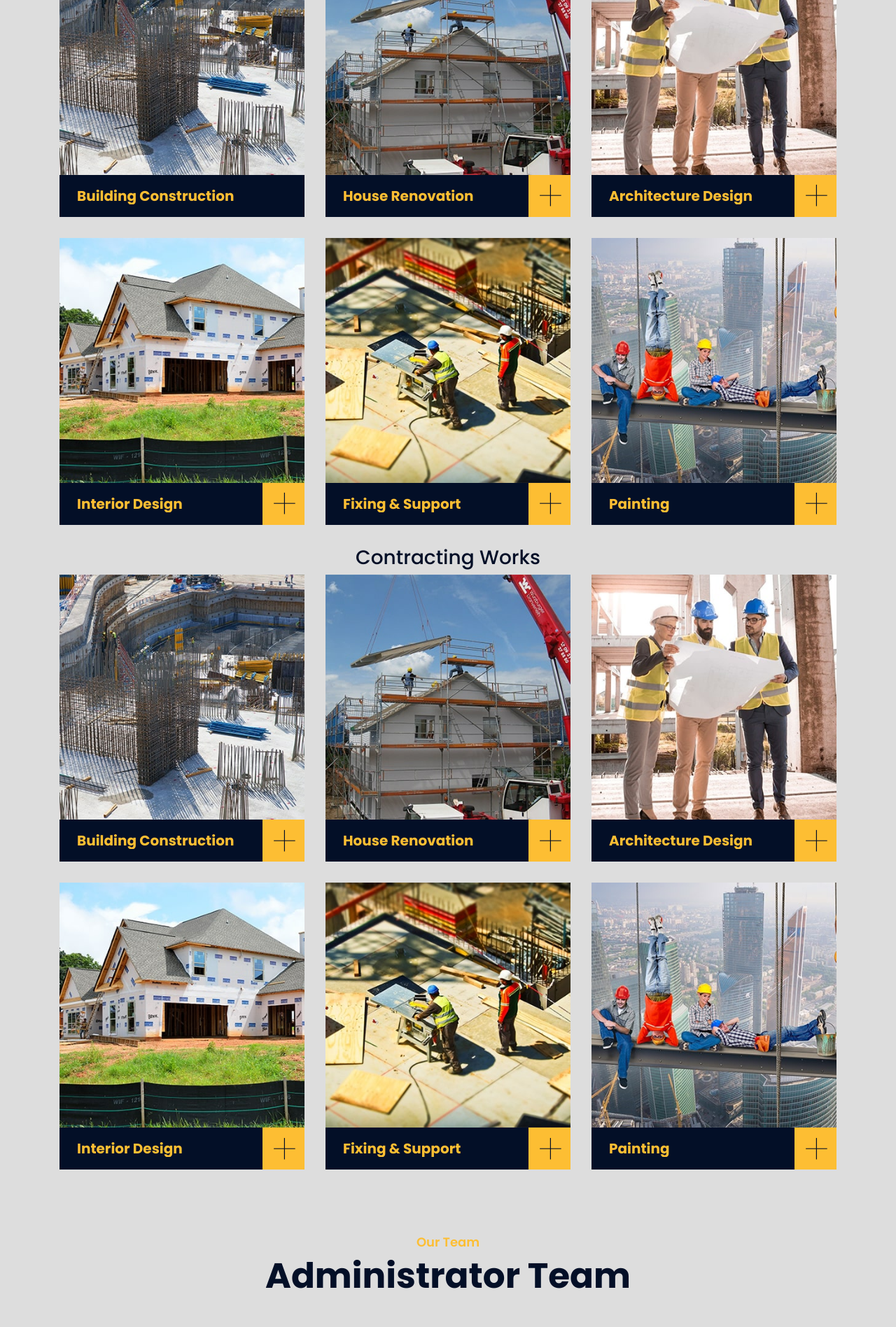
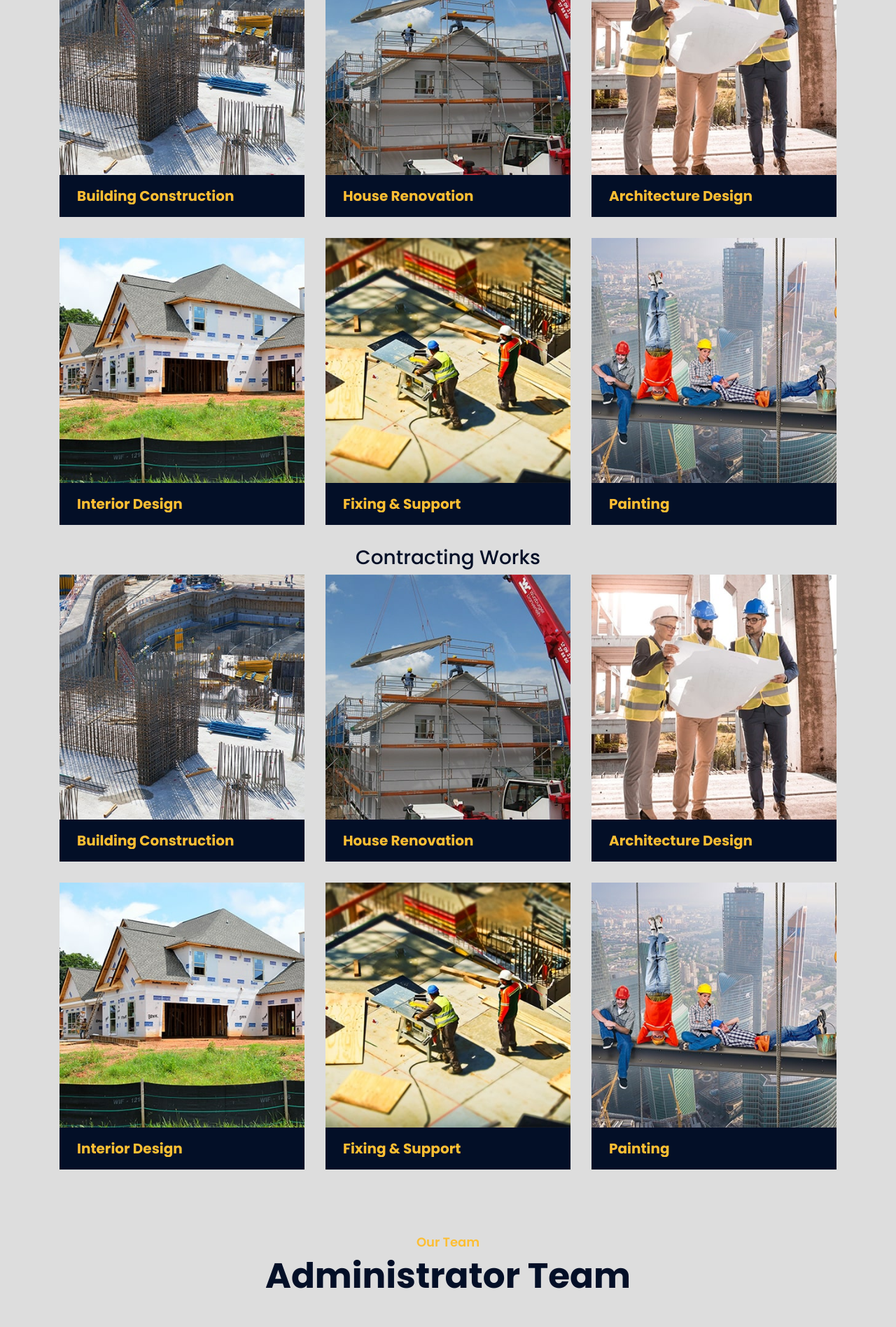
Before and after one commit to sharifkhanshuvo/great-_effort_uae, a Django app: page / in a window 1280 px wide. Shown: the part 2302-4198 px from the top of the page at 70% size. Run offline with Django 3.2, Linux system fonts and the light colour scheme; some libraries are stand-ins or nearby versions.

Commit message:
updated template

```diff
--- a/templates/includes/home/service.html
+++ b/templates/includes/home/service.html
@@ -41,7 +41,7 @@
                     </div>
                     <div class="service-text">
                         <h3>House Renovation</h3>
-                        <a class="btn" href="{% static 'img/service-2.jpg' %}"  data-lightbox="service">+</a>
+                        <!-- <a class="btn" href="{% static 'img/service-2.jpg' %}"  data-lightbox="service">+</a> -->
                     </div>
                 </div>
             </div>
@@ -57,7 +57,7 @@
                     </div>
                     <div class="service-text">
                         <h3>Architecture Design</h3>
-                        <a class="btn" href="{% static 'img/service-3.jpg' %}"  data-lightbox="service">+</a>
+                        <!-- <a class="btn" href="{% static 'img/service-3.jpg' %}"  data-lightbox="service">+</a> -->
                     </div>
                 </div>
             </div>
@@ -73,7 +73,7 @@
                     </div>
                     <div class="service-text">
                         <h3>Interior Design</h3>
-                        <a class="btn" href="{% static 'img/service-4.jpg' %}"  data-lightbox="service">+</a>
+                        <!-- <a class="btn" href="{% static 'img/service-4.jpg' %}"  data-lightbox="service">+</a> -->
                     </div>
                 </div>
             </div>
@@ -89,7 +89,7 @@
                     </div>
                     <div class="service-text">
                         <h3>Fixing & Support</h3>
-                        <a class="btn" href="{% static 'img/service-5.jpg' %}"  data-lightbox="service">+</a>
+                        <!-- <a class="btn" href="{% static 'img/service-5.jpg' %}"  data-lightbox="service">+</a> -->
                     </div>
                 </div>
             </div>
@@ -105,7 +105,7 @@
                     </div>
                     <div class="service-text">
                         <h3>Painting</h3>
-                        <a class="btn" href="{% static 'img/service-6.jpg' %}"  data-lightbox="service">+</a>
+                        <!-- <a class="btn" href="{% static 'img/service-6.jpg' %}"  data-lightbox="service">+</a> -->
                     </div>
                 </div>
             </div>
@@ -126,7 +126,7 @@
                     </div>
                     <div class="service-text">
                         <h3>Building Construction</h3>
-                        <a class="btn" href="{% static 'img/service-1.jpg' %}" data-lightbox="service">+</a>
+                        <!-- <a class="btn" href="{% static 'img/service-1.jpg' %}" data-lightbox="service">+</a> -->
                     </div>
                 </div>
             </div>
@@ -142,7 +142,7 @@
                     </div>
                     <div class="service-text">
                         <h3>House Renovation</h3>
-                        <a class="btn" href="{% static 'img/service-2.jpg' %}"  data-lightbox="service">+</a>
+                        <!-- <a class="btn" href="{% static 'img/service-2.jpg' %}"  data-lightbox="service">+</a> -->
                     </div>
                 </div>
             </div>
@@ -158,7 +158,7 @@
                     </div>
                     <div class="service-text">
                         <h3>Architecture Design</h3>
-                        <a class="btn" href="{% static 'img/service-3.jpg' %}"  data-lightbox="service">+</a>
+                        <!-- <a class="btn" href="{% static 'img/service-3.jpg' %}"  data-lightbox="service">+</a> -->
                     </div>
                 </div>
             </div>
@@ -174,7 +174,7 @@
                     </div>
                     <div class="service-text">
                         <h3>Interior Design</h3>
-                        <a class="btn" href="{% static 'img/service-4.jpg' %}"  data-lightbox="service">+</a>
+                        <!-- <a class="btn" href="{% static 'img/service-4.jpg' %}"  data-lightbox="service">+</a> -->
                     </div>
                 </div>
             </div>
@@ -190,7 +190,7 @@
                     </div>
                     <div class="service-text">
                         <h3>Fixing & Support</h3>
-                        <a class="btn" href="{% static 'img/service-5.jpg' %}"  data-lightbox="service">+</a>
+                        <!-- <a class="btn" href="{% static 'img/service-5.jpg' %}"  data-lightbox="service">+</a> -->
                     </div>
                 </div>
             </div>
@@ -206,7 +206,7 @@
                     </div>
                     <div class="service-text">
                         <h3>Painting</h3>
-                        <a class="btn" href="{% static 'img/service-6.jpg' %}"  data-lightbox="service">+</a>
+                        <!-- <a class="btn" href="{% static 'img/service-6.jpg' %}"  data-lightbox="service">+</a> -->
                     </div>
                 </div>
             </div>
```
Also changed, not shown: templates/includes/portfolio/main.html (+6 -6 lines).
